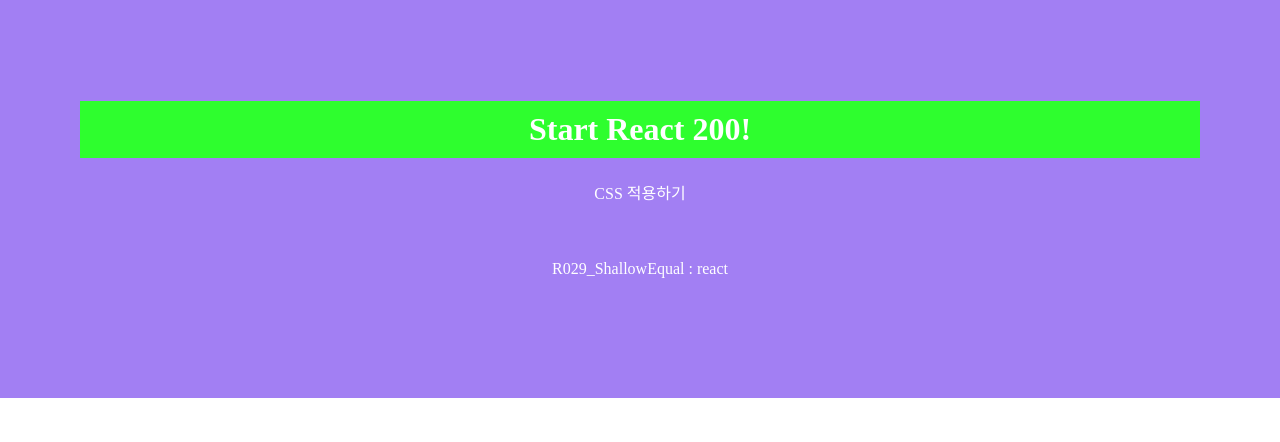
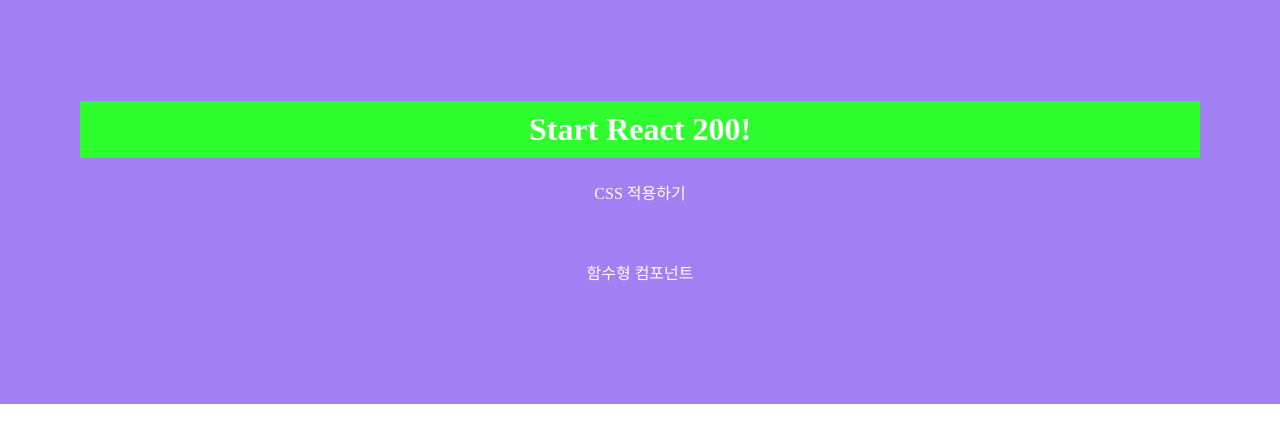
Before and after one commit to hamsuper/react200, a React (Create React App) app in the folder client/: page / in a window 1280 px wide. Shown: the top 442 px of the page. Built offline with nearby package versions, Linux system fonts and the light colour scheme.

Commit message:
[20220620] 030 함수형 컴포넌트 사용하기

```diff
--- a/client/src/App.js
+++ b/client/src/App.js
@@ -1,12 +1,12 @@
 import './App.css';
-import R029_ShallowEqual from './R029_ShallowEqual';
+import R030_FunctionComponent from './R030_FunctionComponent';
 
 function App() {
   return (
 		<div>
 			<h1>Start React 200!</h1>
 			<p>CSS 적용하기</p>
-			<R029_ShallowEqual />
+			<R030_FunctionComponent contents='함수형 컴포넌트' />
 		</div>
   );
 }
--- /dev/null
+++ b/client/src/R030_FunctionComponent.js
@@ -0,0 +1,8 @@
+import React from 'react'
+
+export default function R030_FunctionComponent(props) {
+  let {contents} = props;
+  return (
+    <div>{contents}</div>
+  )
+}
```
